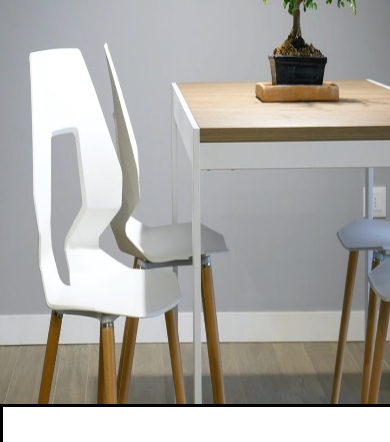
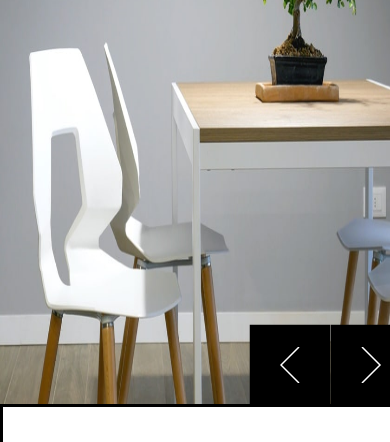
Before and after one commit to MayckL2/room-homepage-master, a plain HTML site: page index.html in a window 390 px wide. Shown: the part 96-538 px from the top of the page. Drawn offline with Linux system fonts and the light colour scheme.

Commit message:
Add files via upload

```diff
--- a/style.scss
+++ b/style.scss
@@ -83,8 +83,10 @@ header {
 main:nth-of-type(1) {
   display: flex;
   background-color: white;
+  position: relative;
+  z-index: -1;
 
-  @media (max-width: 1100px) {
+  @media (max-width: 800px) {
     flex-direction: column !important;
 
     .imgMain {
@@ -101,8 +103,8 @@ main:nth-of-type(1) {
     }
 
     .setas {
-      right: 25% !important;
-      bottom: 110px !important;
+      right: 20% !important;
+      bottom: 520px !important;
       scale: 1.5;
     }
   }
@@ -164,8 +166,8 @@ main:nth-of-type(1) {
     flex-direction: row;
     gap: 0px;
     position: absolute;
-    bottom: 97px;
-    right: 34.5vw;
+    bottom: 0px;
+    right: 36%;
     height: 50px;
     width: 50px;
 
```
Also changed, not shown: style.css, 1 other file.
